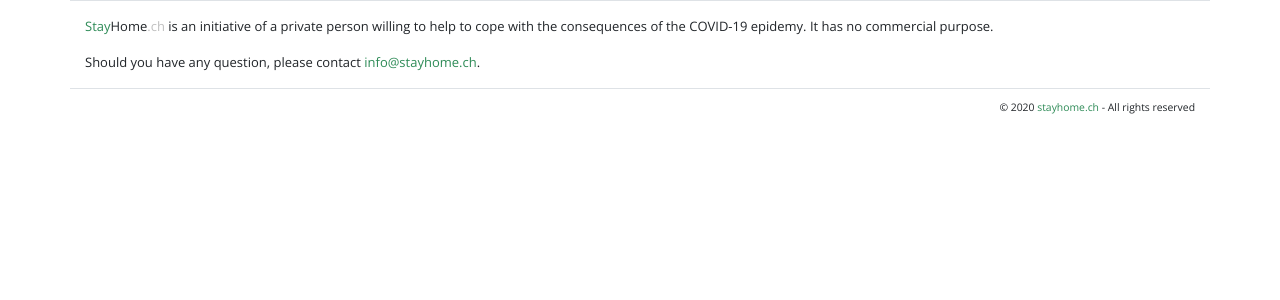
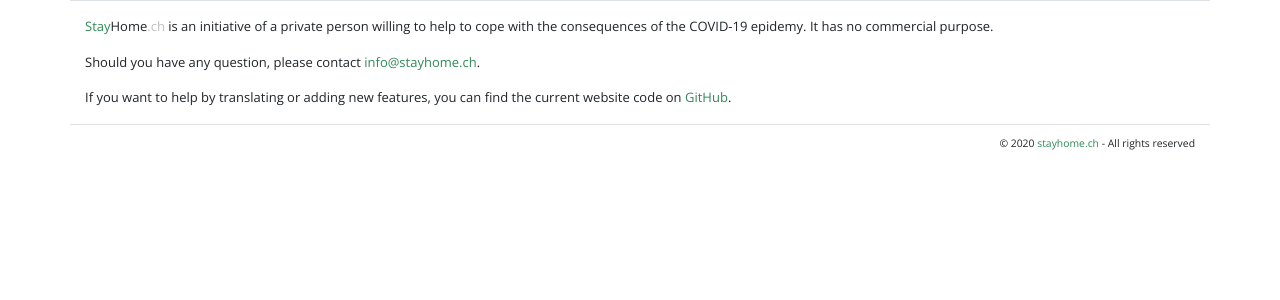
Before and after one commit to stayhomech/stayhomech, a Django app: page /about/ in a window 1280 px wide. Shown: the part 72-372 px from the top of the page. Run offline with Django 3.2, Linux system fonts and the light colour scheme; some libraries are stand-ins or nearby versions.

Commit message:
Translation help pointed to about page and added GitHub llink in it.

```diff
--- a/stayhome/pubsite/templates/about.html
+++ b/stayhome/pubsite/templates/about.html
@@ -20,6 +20,9 @@
                 <p>
                     {% blocktrans %}Should you have any question, please contact{% endblocktrans %} <a href="mailto:info@stayhome.ch">info@stayhome.ch</a>.
                 </p>
+                <p>
+                    {% blocktrans %}If you want to help by translating or adding new features, you can find the current website code on {% endblocktrans %}<a href="https://github.com/mageo/stayhomech" target="_blank">GitHub</a>.
+                </p>
             </div>
          </div>
 {% endblock %}
--- a/stayhome/pubsite/templates/home.html
+++ b/stayhome/pubsite/templates/home.html
@@ -33,7 +33,7 @@
             &nbsp;&nbsp;|&nbsp;&nbsp;
             <a class="lang-select" data-lang="it" href="#">IT</a>
             <br />&nbsp;<br />
-            <a href="mailto:info@stayhome.ch?subject=I want to help !">Help us translate...</a>
+            <a href="{% url 'about' %}">Help us translate...</a>
         </div>
     </div>
     <div class="row text-center mt-5 pt-5">
```
